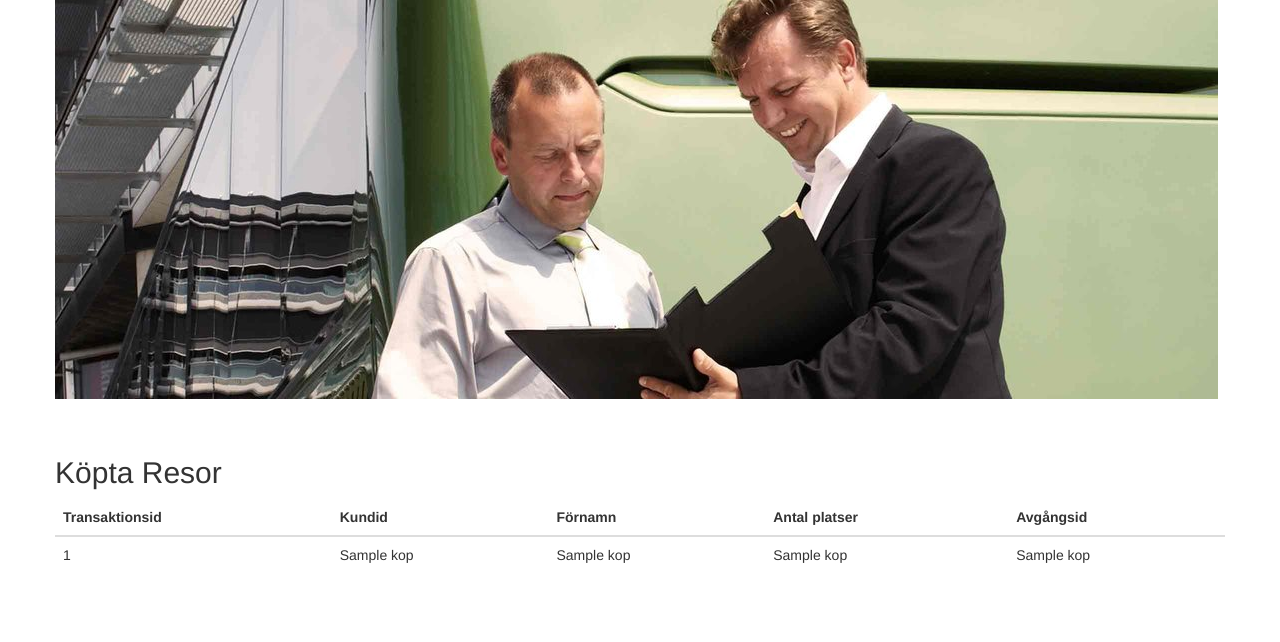
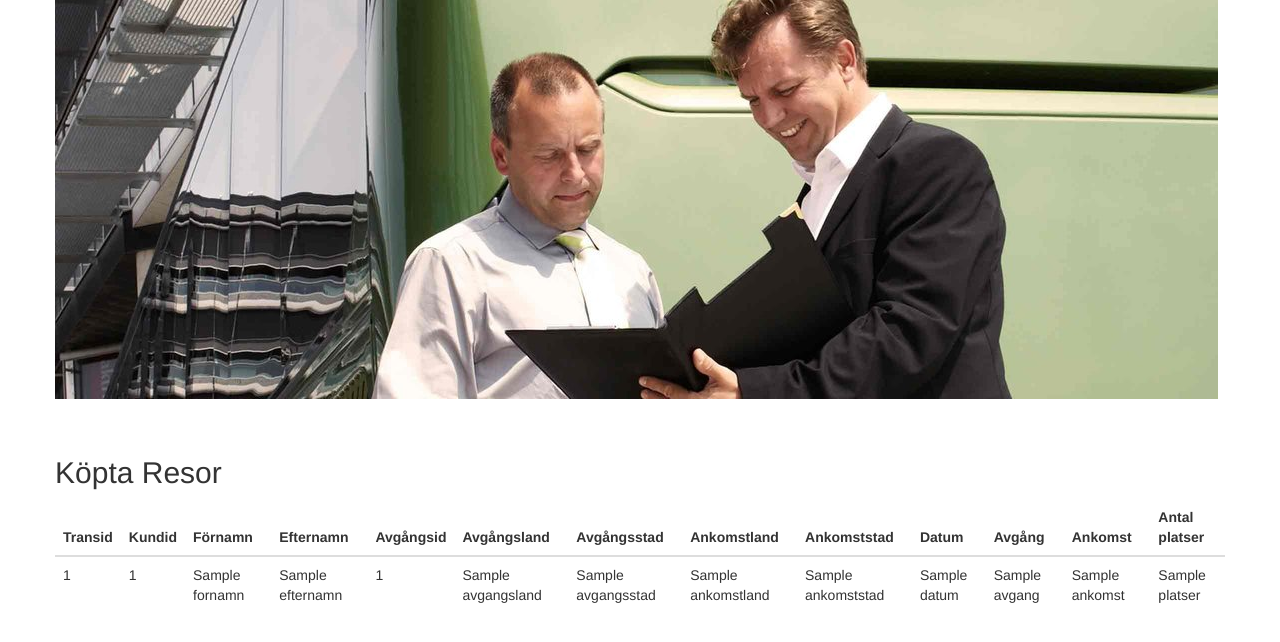
Before and after one commit to alexandermasud/Mortfors, a Flask app: page /kop in a window 1280 px wide. Shown: the part 71-713 px from the top of the page. Run offline with Flask 2, Linux system fonts and the light colour scheme; a database or web service that is not in the repository returns one stand-in record (values such as "Sample title"); some libraries are stand-ins or nearby versions.

Commit message:
Join fixat!

```diff
--- a/App/app.py
+++ b/App/app.py
@@ -25,7 +25,7 @@ def kop():
     cur = conn.cursor()
     #Query
     try:
-        cur.execute("SELECT * FROM kop")
+        cur.execute("SELECT kop.transaktionsid, kop.kundid, kund.fornamn, kund.efternamn, kop.avgangsid, resa.avgangsland, resa.avgangsstad, resa.ankomstland, resa.ankomststad, resa.datum, resa.avgang, resa.ankomst, kop.platser FROM resa JOIN kop ON kop.avgangsid=resa.avgangsid JOIN kund ON kund.kundid=kop.kundid;")
     except:
         print("Fel när koden kördes!")
     results = cur.fetchall()
@@ -108,8 +108,6 @@ def regchauffor():
         return redirect(url_for('chaufforer'))
     else:
         return flash("Något gick fel")
-
-
 
 
 
@@ -208,9 +206,8 @@ def kopa():
     if request.method == 'POST':
 
         kundid = request.form['kundid']
-        fornamn = request.form['fornamn']
+        avgangsid = request.form['avgangsid']
         new_koptaplatser = int(request.form['koptaplatser'])
-        avgangsid = request.form['avgangsid']
 
 
 
@@ -229,9 +226,6 @@ def kopa():
         query2 = ("SELECT * FROM resa")
 
 
-        query3 = ("INSERT INTO kop(kundid, fornamn, platser, avgangsid) VALUES(%s, %s, %s, %s)")
-        data = (kundid, fornamn, new_koptaplatser, avgangsid)
-
         for i in res_platser:
             for j in i:
                 if j - new_koptaplatser >= 0:
@@ -244,8 +238,8 @@ def kopa():
                     cur = conn.cursor()
 
 
-                    query3 = ("INSERT INTO kop(kundid, fornamn, platser, avgangsid) VALUES(%s, %s, %s, %s)")
-                    data = (kundid, fornamn, new_koptaplatser, avgangsid)
+                    query3 = ("INSERT INTO kop(kundid, avgangsid, platser) VALUES(%s, %s, %s)")
+                    data = (kundid, avgangsid, new_koptaplatser)
 
                     cur.execute(query3, data)
                     conn.commit()
--- a/App/templates/kop.html
+++ b/App/templates/kop.html
@@ -169,11 +169,7 @@
         </div>
 
 
-
-
-
         <div class="row">
-
 
 
  <h2>Köpta Resor</h2>
@@ -181,11 +177,19 @@
   <table class="table">
     <thead>
       <tr>
-        <th>Transaktionsid</th>
+        <th>Transid</th>
         <th>Kundid</th>
         <th>Förnamn</th>
+        <th>Efternamn</th>
+        <th>Avgångsid</th>
+        <th>Avgångsland</th>
+        <th>Avgångsstad</th>
+        <th>Ankomstland</th>
+        <th>Ankomststad</th>
+        <th>Datum</th>
+        <th>Avgång</th>
+        <th>Ankomst</th>
         <th>Antal platser</th>
-        <th>Avgångsid</th>
 
       </tr>
     </thead>
@@ -198,6 +202,15 @@
         <td>{{kop[2]}}</td>
         <td>{{kop[3]}}</td>
         <td>{{kop[4]}}</td>
+        <td>{{kop[5]}}</td>
+        <td>{{kop[6]}}</td>
+        <td>{{kop[7]}}</td>
+        <td>{{kop[8]}}</td>
+        <td>{{kop[9]}}</td>
+        <td>{{kop[10]}}</td>
+        <td>{{kop[11]}}</td>
+        <td>{{kop[12]}}</td>
+
       </tr>
       {% endfor %}
     </tbody>
```
Also changed, not shown: App/db.sql (+5 -6 lines), App/templates/resor-sok.html (+9 -14 lines).
